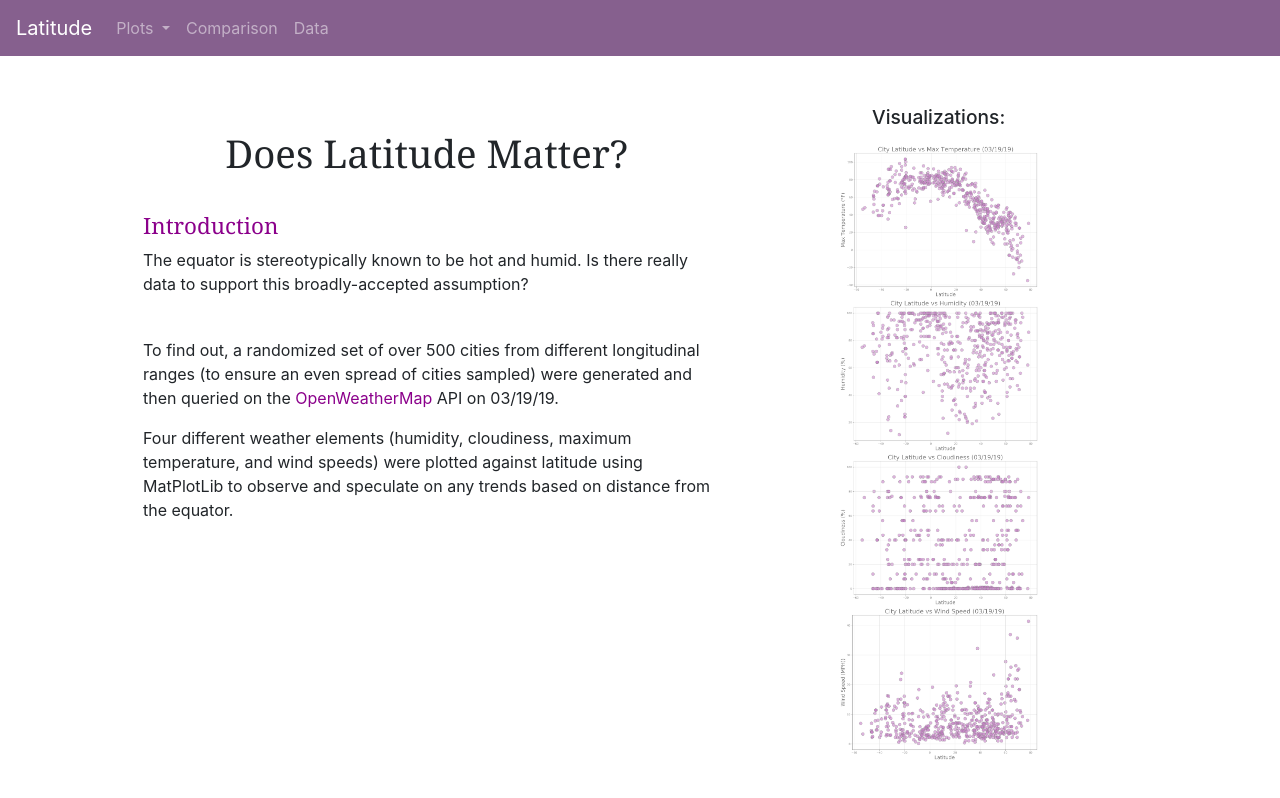
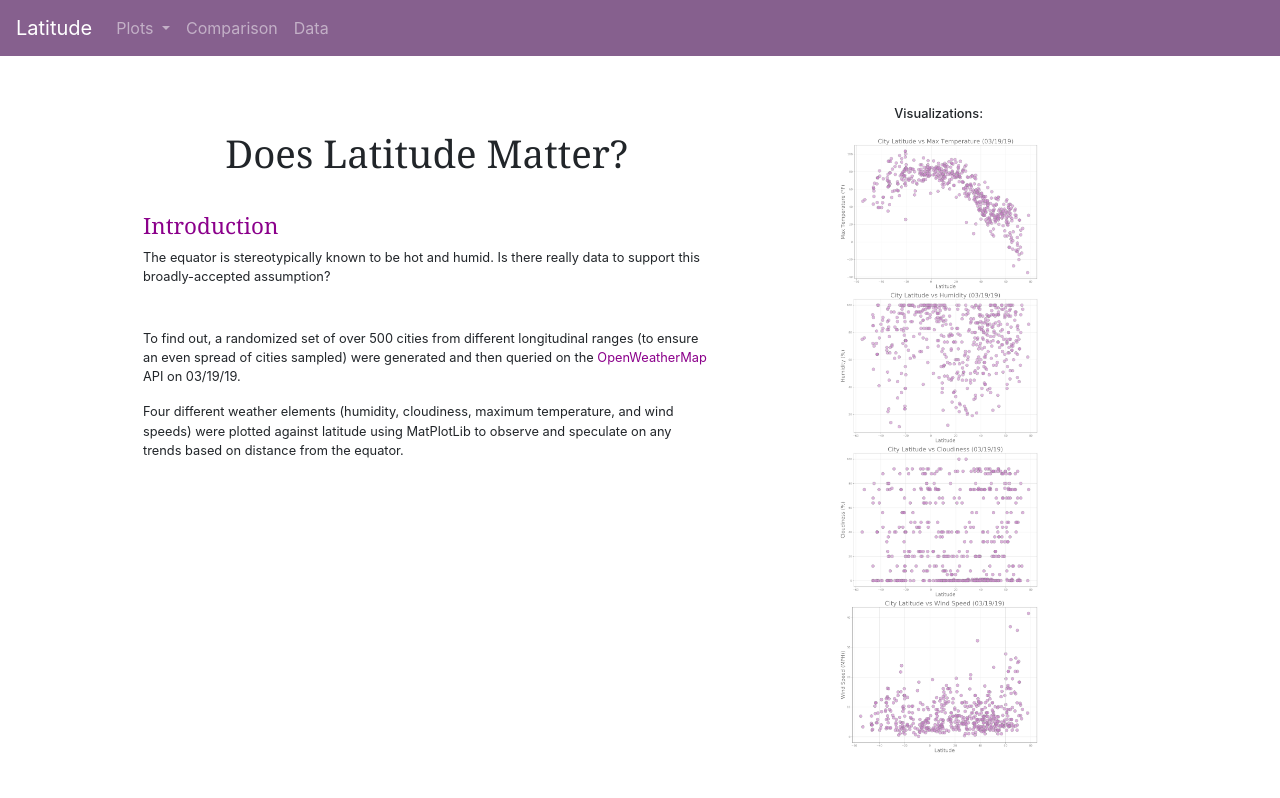
Before and after one commit to wendychau/HW-9-html-css, a plain HTML site: page index.html in a window 1280 px wide. Drawn offline with nearby package versions, Linux system fonts and the light colour scheme.

Commit message:
updated css
revised font size for larger screens

```diff
--- a/style.css
+++ b/style.css
@@ -100,3 +100,16 @@ a:hover {
         font-size: 12px;
       }
 }
+
+@media only screen and (min-width: 720px) {
+
+
+  h4 {
+    margin-top: 5px;
+    font-size: 1.0vw;
+  }
+
+  p {
+    margin-top: 2.5px;
+    font-size: 1.0vw;
+  }
```
